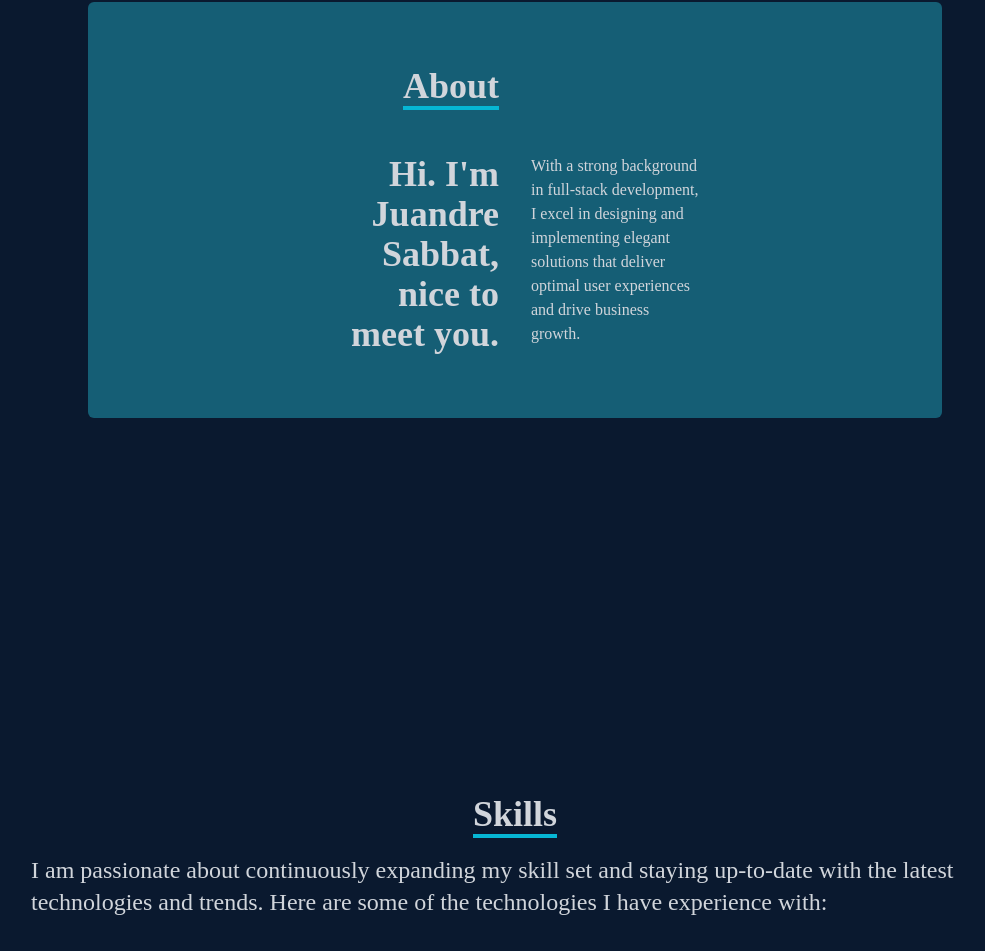
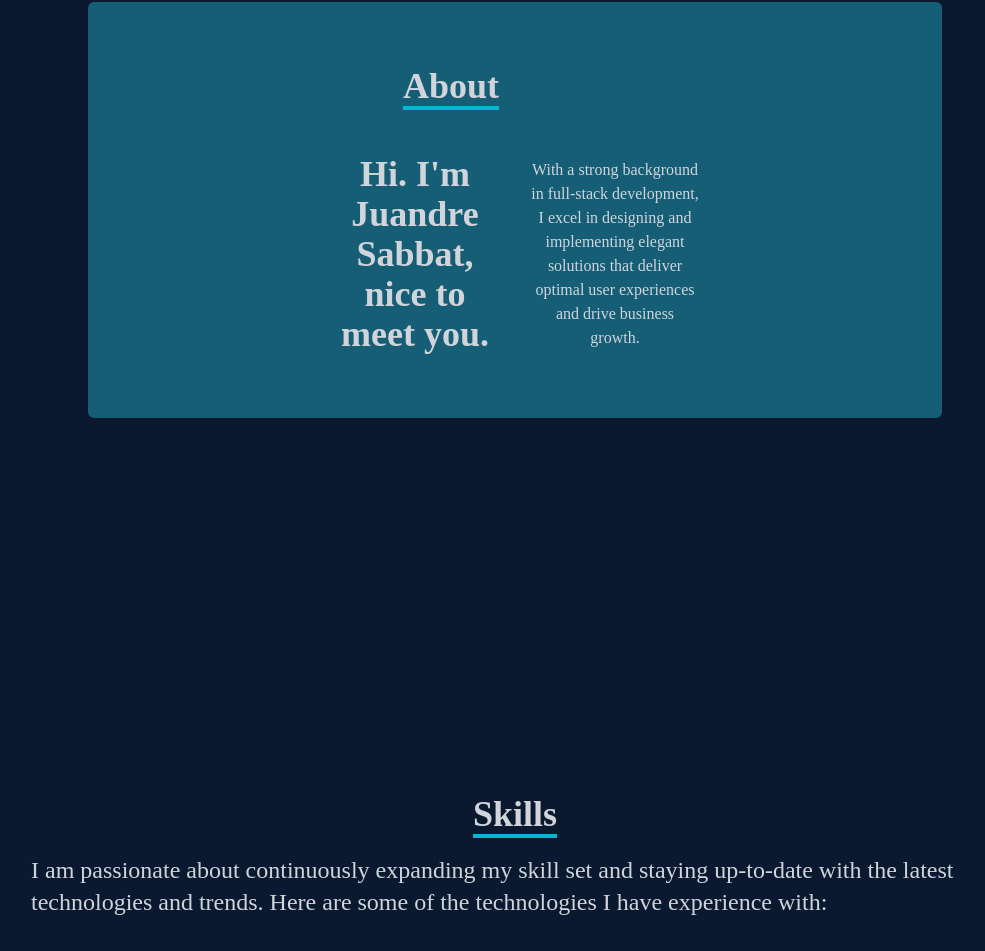
Before and after one commit to sabbatj/react-portfolio-js, a React (Create React App) app: page / in a window 1280 px wide. Shown: the part 990-1941 px from the top of the page, without its empty margins (125-1110 px from the left). Built offline with nearby package versions, Linux system fonts and the light colour scheme.

Commit message:
Update about.screen.tsx

```diff
--- a/src/screens/about/about.screen.tsx
+++ b/src/screens/about/about.screen.tsx
@@ -1,32 +1,21 @@
-
-
 const About = () => {
   return (
-    <div
-      data-name="about"
-      id="about"
-      className="w-full h-screen bg-[#0a192f] text-gray-300"
-    >
+    <div data-name="about" id="about" className="w-full h-screen bg-[#0a192f] text-gray-300">
       <div className="flex flex-col justify-center items-center w-full h-full">
-        <div className=" py-16 rounded-md bg-cyan-800 flex flex-col justify-center items-center w-4/6">
+        <div className="py-16 rounded-md bg-cyan-800 flex flex-col justify-center items-center w-4/6">
           <div className="max-w-[400px] w-full grid grid-cols-2 gap-8 mb-4">
             <div className="sm:text-right pb-8 pl-4">
-              <p className="text-4xl font-bold inline border-b-4 border-cyan-500">
-                About
-              </p>
+              <p className="text-4xl font-bold inline border-b-4 border-cyan-500">About</p>
             </div>
             <div></div>
           </div>
           <div className="max-w-[400px] w-full grid sm:grid-cols-2 gap-8 px-4">
-            <div className="sm:text-right text-4xl font-bold">
-              <p>
-                Hi. I'm Juandre Sabbat, nice to meet you.
-              </p>
+            <div className="sm:text-right text-4xl font-bold flex justify-center items-center h-full"> {/* Added flex, justify-center, and items-center classes */}
+              <p className="text-center">Hi. I'm Juandre Sabbat, nice to meet you.</p> {/* Added text-center class */}
             </div>
-            <div>
-              <p>
-                {" "}
-              With a strong background in full-stack development, I excel in designing and implementing elegant solutions that deliver optimal user experiences and drive business growth.
+            <div className="flex justify-center items-center h-full"> {/* Added flex, justify-center, and items-center classes */}
+              <p className="text-center">
+                With a strong background in full-stack development, I excel in designing and implementing elegant solutions that deliver optimal user experiences and drive business growth.
               </p>
             </div>
           </div>
@@ -35,4 +24,5 @@ const About = () => {
     </div>
   );
 };
+
 export default About;
```
